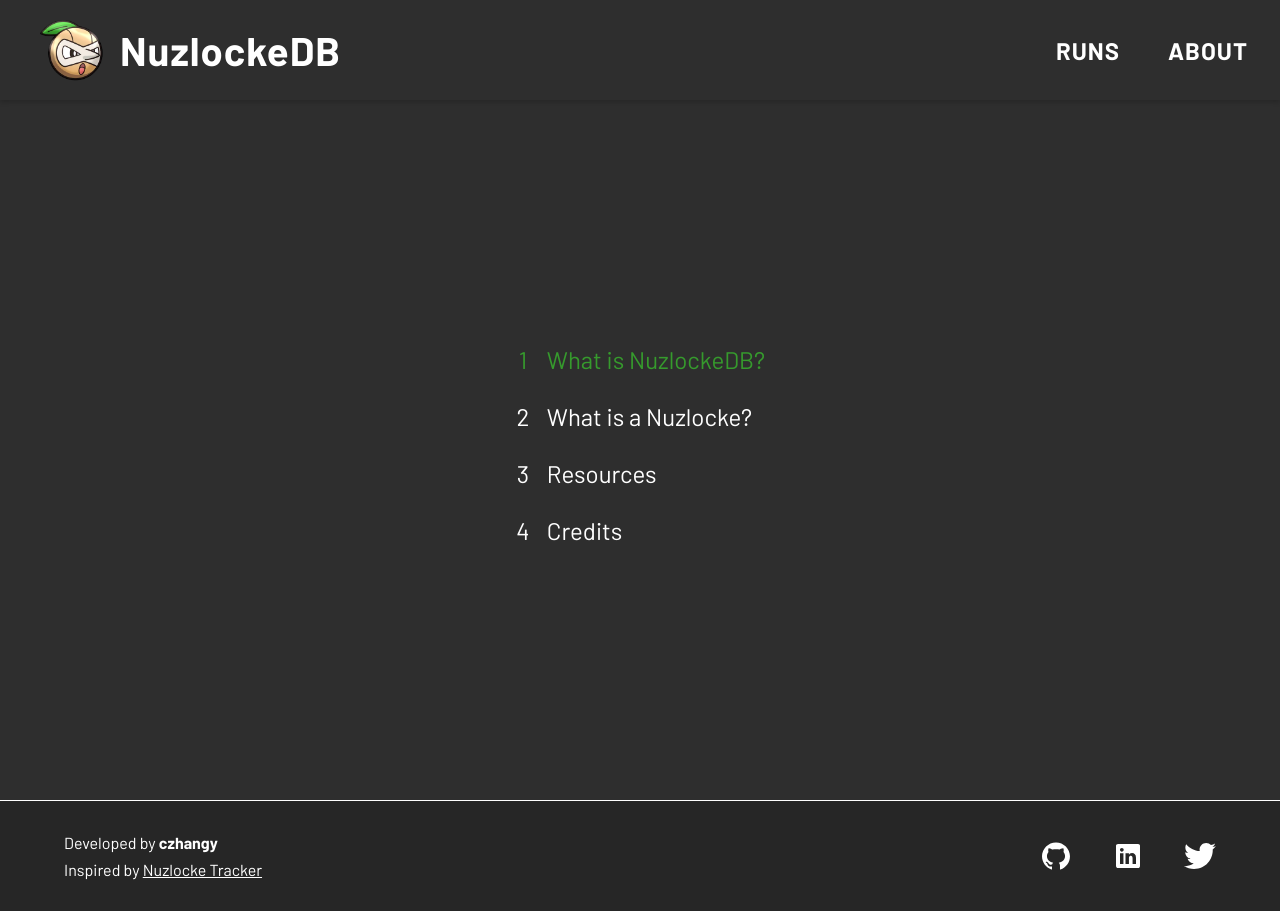
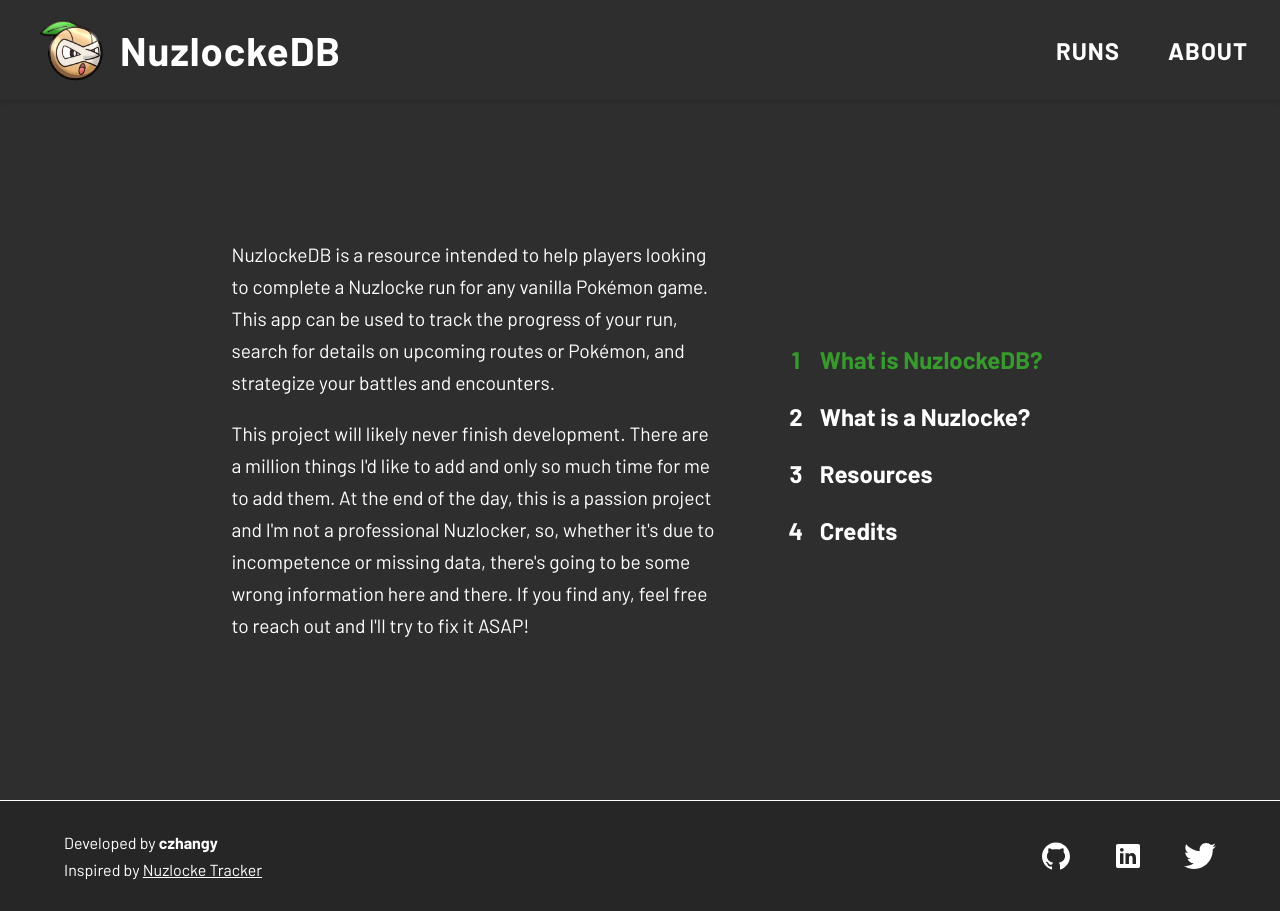
Before and after one commit to czhangy/nuzdocs, a Next.js app: page /about in a window 1280 px wide. Built offline with nearby package versions, Linux system fonts and the light colour scheme.

Commit message:
What is NuzlockeDB section done

```diff
--- a/src/components/AboutPage/AboutPage.module.scss
+++ b/src/components/AboutPage/AboutPage.module.scss
@@ -1,4 +1,25 @@
 @use "@/styles/constants";
 
 .about-page {
+    align-items: center;
+    display: flex;
+    gap: 4rem;
+    justify-content: center;
+
+    .section {
+        width: 40%;
+
+        .content {
+            font-size: 1.2rem;
+            line-height: 2rem;
+
+            .link {
+                color: constants.$hover-color;
+            }
+        }
+    }
+
+    .hidden {
+        display: none;
+    }
 }
--- a/src/components/AboutPage/AboutPage.tsx
+++ b/src/components/AboutPage/AboutPage.tsx
@@ -9,6 +9,52 @@ const AboutPage: React.FC = () => {
 
     return (
         <div className={styles["about-page"]}>
+            <section className={`${styles.section} ${currentPage === 0 ? "" : styles.hidden}`}>
+                <p className={styles.content}>
+                    NuzlockeDB is a resource intended to help players looking to complete a Nuzlocke run for any vanilla
+                    Pokémon game. This app can be used to track the progress of your run, search for details on upcoming
+                    routes or Pokémon, and strategize your battles and encounters.
+                </p>
+                <br />
+                <p className={styles.content}>
+                    This project will likely never finish development. There are a million things I'd like to add and
+                    only so much time for me to add them. At the end of the day, this is a passion project and I'm not a
+                    professional Nuzlocker, so, whether it's due to incompetence or missing data, there's going to be
+                    some wrong information here and there. If you find any, feel free to reach out and I'll try to fix
+                    it ASAP!
+                </p>
+                <br />
+            </section>
+            <section className={`${styles.section} ${currentPage === 3 ? "" : styles.hidden}`}>
+                <p className={styles.content}>
+                    This project was made possible thanks to the{" "}
+                    <a href="https://pokeapi.co/" target="_blank" rel="noreferrer" className={styles.link}>
+                        PokéAPI
+                    </a>{" "}
+                    and{" "}
+                    <a
+                        href="https://github.com/Gabb-c/pokenode-ts"
+                        target="_blank"
+                        rel="noreferrer"
+                        className={styles.link}
+                    >
+                        pokenode-ts
+                    </a>{" "}
+                    tools and various sources like{" "}
+                    <a href="https://www.serebii.net/" target="_blank" rel="noreferrer" className={styles.link}>
+                        Serebii
+                    </a>{" "}
+                    and{" "}
+                    <a href="https://pokemondb.net/" target="_blank" rel="noreferrer" className={styles.link}>
+                        Pokémon Database
+                    </a>
+                    . Most importantly, huge thanks to the (far superior){" "}
+                    <a href="https://nuzlocke.app/" target="_blank" rel="noreferrer" className={styles.link}>
+                        Nuzlocke Tracker
+                    </a>{" "}
+                    app for heavy inspiration ◡̈
+                </p>
+            </section>
             <AboutPagination
                 pageNames={pageNames}
                 onSelect={(page: number) => setCurrentPage(page)}
--- a/src/components/AboutPagination/AboutPagination.module.scss
+++ b/src/components/AboutPagination/AboutPagination.module.scss
@@ -1,6 +1,8 @@
 @use "@/styles/constants";
 
 .about-pagination {
+    display: none;
+
     .page-entry {
         border-bottom: 2px solid constants.$bg-color;
         margin-bottom: 1rem;
@@ -14,6 +16,7 @@
             display: flex;
             gap: 1rem;
             font-size: 1.5rem;
+            font-weight: bold;
 
             .page-num {
                 position: relative;
@@ -33,7 +36,17 @@
 
         .active {
             color: constants.$hover-color;
+
+            .page-num > .underline {
+                display: none;
+            }
         }
+    }
+}
+
+@media screen and (min-width: constants.$tablet) {
+    .about-pagination {
+        display: block;
     }
 }
 
```
Also changed, not shown: 1 other file (tests, documents, lock files or other folders).
